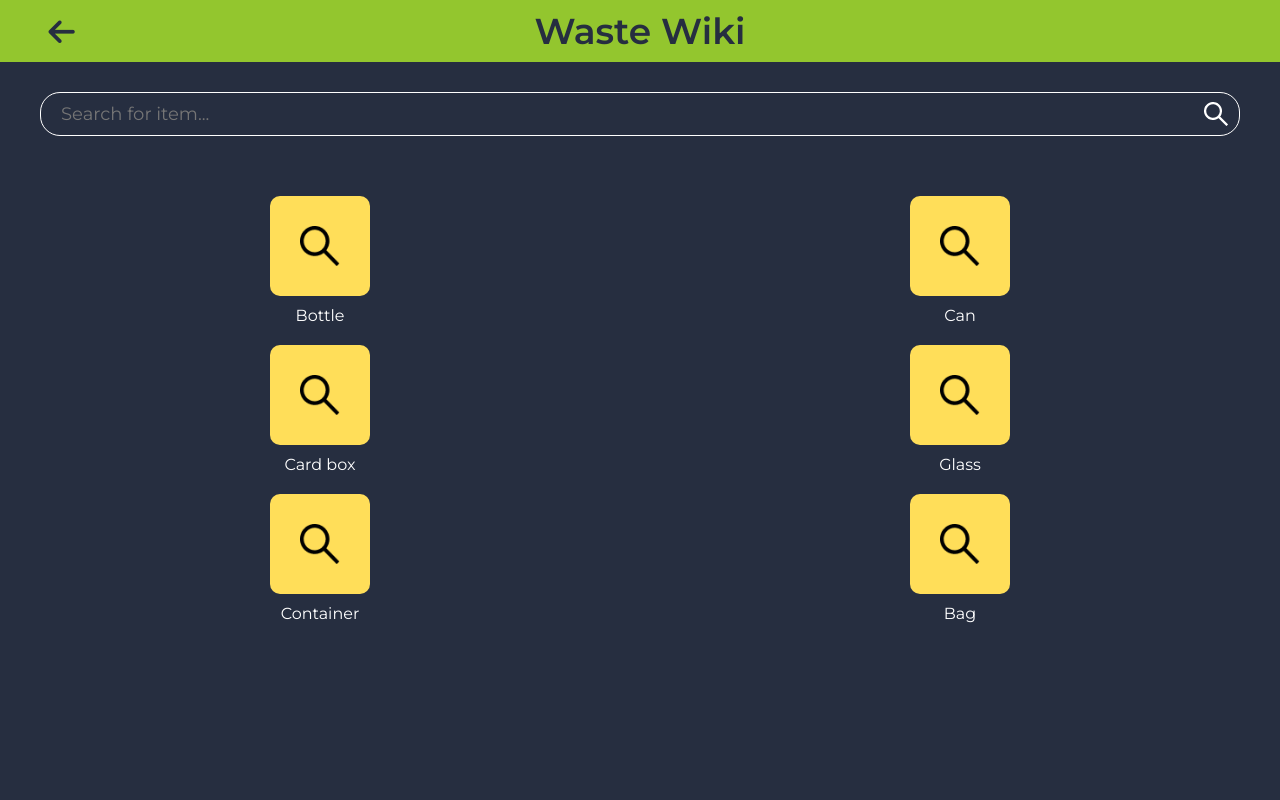
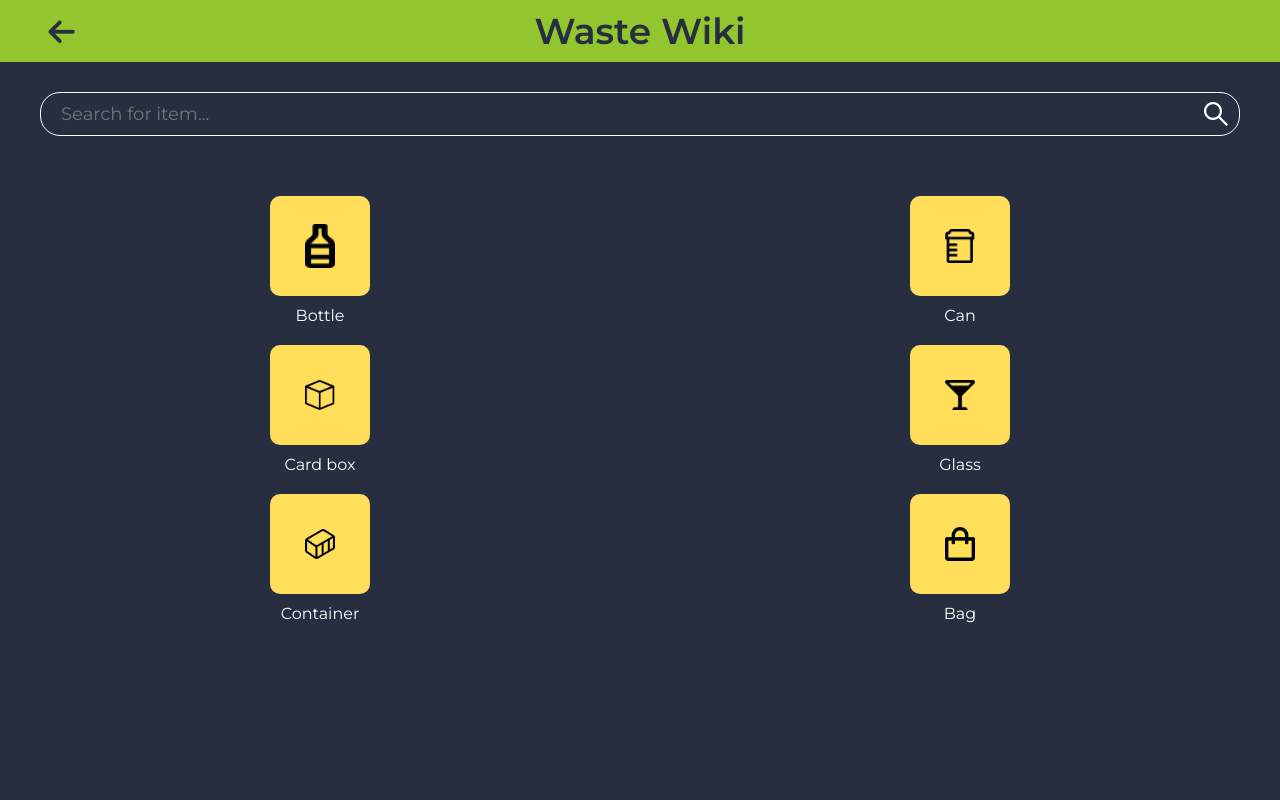
Before and after one commit to hnngo/COMP-2800-Team-DTC-01-BinWhere, a Flask app: page /wiki in a window 1280 px wide. Run offline with Flask 2, Linux system fonts and the light colour scheme; some libraries are stand-ins or nearby versions.

Commit message:
Add icon in common categories

```diff
--- a/static/css/wiki.css
+++ b/static/css/wiki.css
@@ -72,7 +72,7 @@
 }
 
 .wiki-common-icon {
-    width: 40px;
+    width: 30px;
 }
 
 .wiki-common-title {
--- a/static/js/wiki.js
+++ b/static/js/wiki.js
@@ -21,6 +21,8 @@ window.onload = () => {
 
 
 function search(keyword) {
+    if (!keyword) return;
+
     showSpinner();
     hideAllCurrentResultCard();
     hideResultData();
@@ -67,7 +69,7 @@ function showCategory() {
             <div class="wiki-common-box">
                 <img
                     class="wiki-common-icon"
-                    src="/static/assets/icons/icon-search.png"
+                    src="/static/assets/icons/icon-bottle.png"
                 />
             </div>
             <div class="wiki-common-title">Bottle</div>
@@ -76,7 +78,7 @@ function showCategory() {
             <div class="wiki-common-box">
                 <img
                     class="wiki-common-icon"
-                    src="/static/assets/icons/icon-search.png"
+                    src="/static/assets/icons/icon-can.png"
                 />
             </div>
             <div class="wiki-common-title">Can</div>
@@ -85,7 +87,7 @@ function showCategory() {
             <div class="wiki-common-box">
                 <img
                     class="wiki-common-icon"
-                    src="/static/assets/icons/icon-search.png"
+                    src="/static/assets/icons/icon-card-box.png"
                 />
             </div>
             <div class="wiki-common-title">Card box</div>
@@ -94,7 +96,7 @@ function showCategory() {
             <div class="wiki-common-box">
                 <img
                     class="wiki-common-icon"
-                    src="/static/assets/icons/icon-search.png"
+                    src="/static/assets/icons/icon-glass.png"
                 />
             </div>
             <div class="wiki-common-title">Glass</div>
@@ -103,7 +105,7 @@ function showCategory() {
             <div class="wiki-common-box">
                 <img
                     class="wiki-common-icon"
-                    src="/static/assets/icons/icon-search.png"
+                    src="/static/assets/icons/icon-container.png"
                 />
             </div>
             <div class="wiki-common-title">Container</div>
@@ -112,26 +114,29 @@ function showCategory() {
             <div class="wiki-common-box">
                 <img
                     class="wiki-common-icon"
-                    src="/static/assets/icons/icon-search.png"
+                    src="/static/assets/icons/icon-bag.png"
                 />
             </div>
             <div class="wiki-common-title">Bag</div>
         </div>
     `
     wikiContainer.appendChild(categoryContainer);
+    addEventClickCategory();
+}
+
+function addEventClickCategory() {
+    const commonItems = document.querySelectorAll(".wiki-common-item");
+    commonItems.forEach(elem => {
+        elem.addEventListener('click', () => {
+            const value = elem.querySelector('.wiki-common-title').textContent.toLowerCase();
+            document.querySelector(".wiki-search-input").value = value;
+            search(value);
+        })
+    })
 }
 
 function hideAllCurrentResultCard() {
     $(".wiki-common-search-result-card").remove()
-    // const cardResults = document.querySelector(".wiki-common-search-result-card");
-    // if (cardResults && cardResults.length) {
-    //     console.log("here")
-    //     cardResults.forEach((card) => {
-    //         card.classList.remove("animate__fadeInLeft");
-    //         card.classList.remove("animate__fadeInRight");
-    //         card.add("animate__animated", "animate__fadeOutLeft");
-    //     });
-    // }
 }
 
 function renderCardResult(items) {
```
Also changed, not shown: static/assets/icons/icon-bag.png (added), static/assets/icons/icon-bottle.png (added), static/assets/icons/icon-can.png (added), static/assets/icons/icon-card-box.png (added), static/assets/icons/icon-container.png (added), static/assets/icons/icon-glass.png (added).
